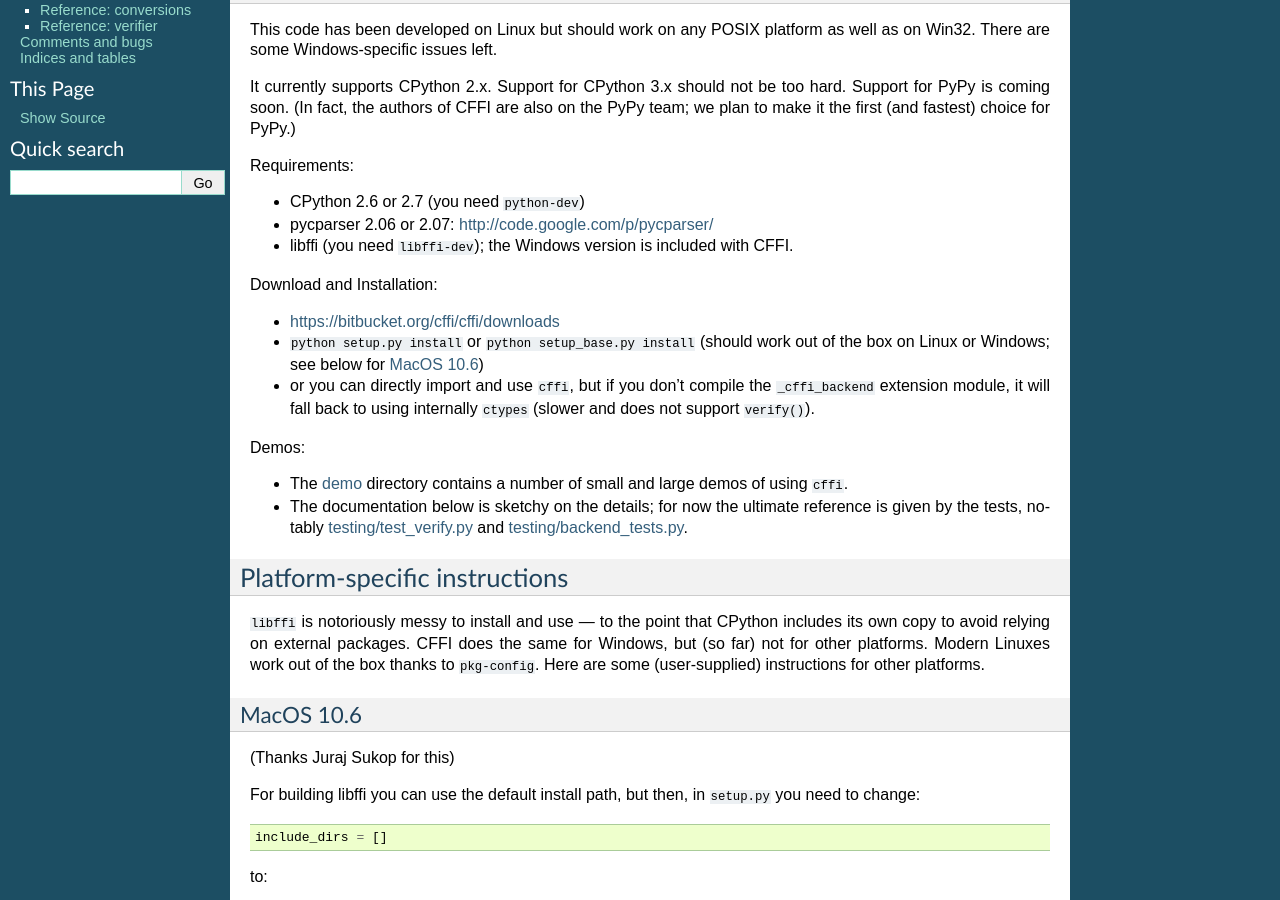
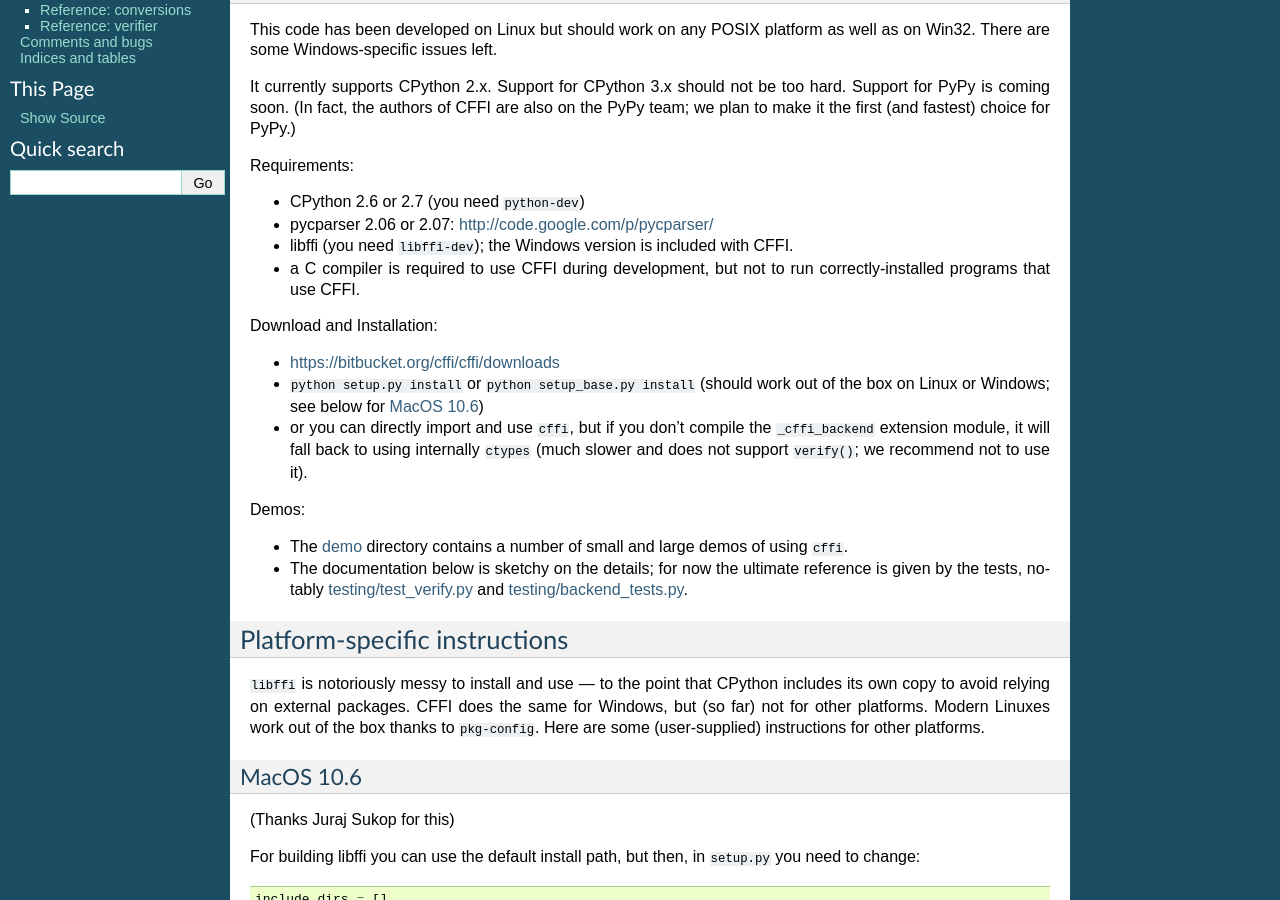
Before and after one commit to tharvik/cffi, a Sphinx documentation site: the page built from doc/source/index.rst, in a window 1280 px wide and 900 px high, scrolled down 520 px. Built offline with Sphinx 7.4.7, drawn with Linux system fonts in a browser that asks for light colours.

Commit message:
Documentation tweak

```diff
--- a/doc/source/index.rst
+++ b/doc/source/index.rst
@@ -66,6 +66,9 @@
 
 * libffi (you need ``libffi-dev``); the Windows version is included with CFFI.
 
+* a C compiler is required to use CFFI during development, but not to run
+  correctly-installed programs that use CFFI.
+
 Download and Installation:
 
 * https://bitbucket.org/cffi/cffi/downloads
@@ -76,8 +79,8 @@
 
 * or you can directly import and use ``cffi``, but if you don't
   compile the ``_cffi_backend`` extension module, it will fall back
-  to using internally ``ctypes`` (slower and does not support
-  ``verify()``).
+  to using internally ``ctypes`` (much slower and does not support
+  ``verify()``; we recommend not to use it).
 
 Demos:
 
```
